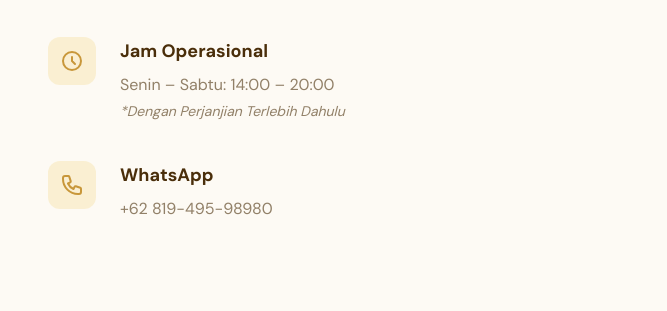
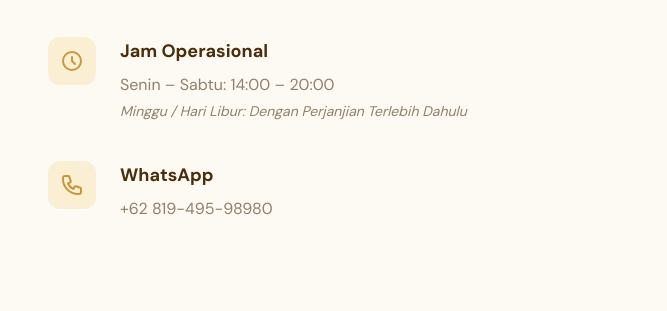
Before and after one commit to innersoulbody/innersoulbody.github.io, a website: page index.html in a window 1280 px wide. Shown: the part 5493-5804 px from the top of the page, 0-667 px from the left. Drawn offline with Linux system fonts and the light colour scheme.

Commit message:
Update index.html

```diff
--- a/index.html
+++ b/index.html
@@ -608,7 +608,7 @@
                             <div>
                                 <h4 class="mb-2 text-lg font-bold">Jam Operasional</h4>
                                 <p class="text-dark-brown/60">Senin – Sabtu: 14:00 – 20:00</p>
-                                <p class="mt-1 text-sm italic text-dark-brown/60">*Dengan Perjanjian Terlebih Dahulu</p>
+                                <p class="mt-1 text-sm italic text-dark-brown/60">Minggu / Hari Libur: Dengan Perjanjian Terlebih Dahulu</p>
                             </div>
                         </div>
 
```
